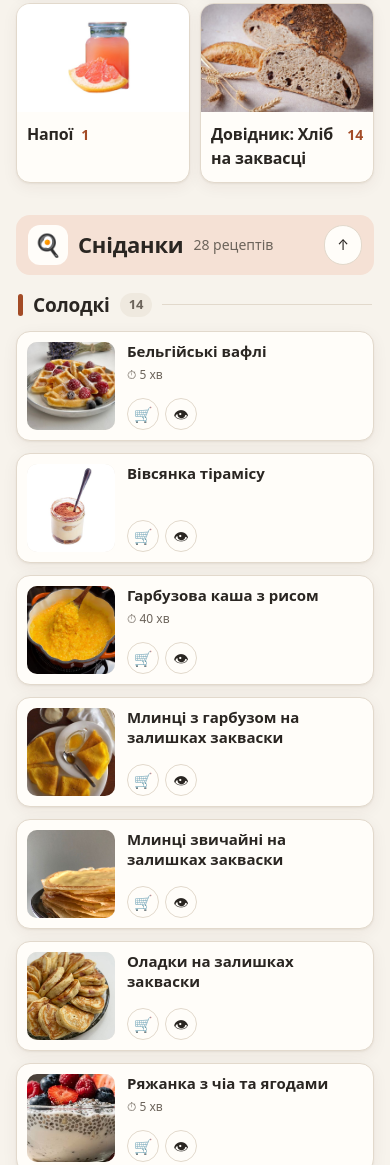
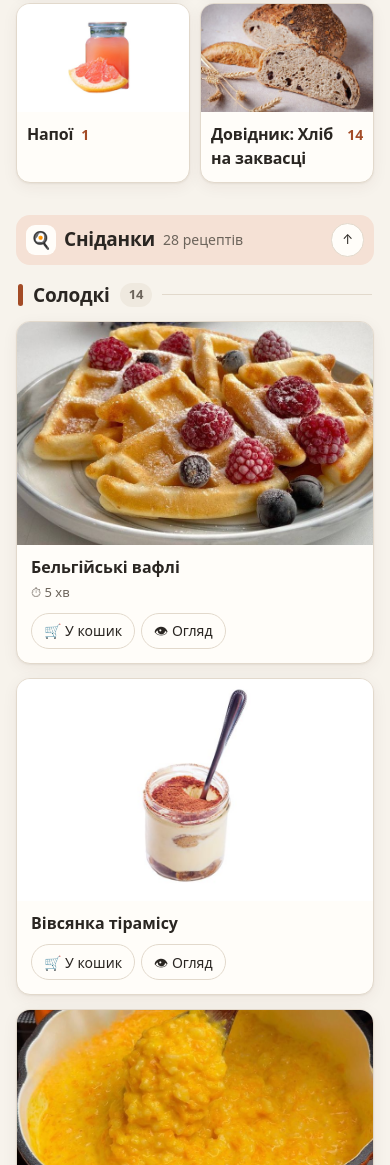
Before and after one commit to YuliiaRiabchuk/recipe-book, a plain HTML site: page site/index.html in a window 390 px wide. Shown: the part 1501-2666 px from the top of the page. Drawn offline with Linux system fonts and the light colour scheme.

Commit message:
Картки страв знову вертикальні, як у змісті (фото на всю ширину, великі кнопки «У кошик» і «Огляд»); менші плашки розділів
Co-Authored-By: Claude Opus 5.5 <noreply@anthropic.com>

```diff
--- a/site/index.html
+++ b/site/index.html
@@ -96,21 +96,21 @@ a.chip { color: var(--text); }
 .group-hint { color: var(--muted); font-size: 14px; margin: -6px 2px 10px; }
 .group { scroll-margin-top: 130px; }
 /* розділ: окрема плашка з відступом, щоб перехід між розділами було видно здалеку */
-.group.sec { margin: 56px 0 32px; }
+.group.sec { margin: 44px 0 28px; }
 .toc + .group.sec { margin-top: 24px; }
-.sec-head { display: flex; align-items: center; gap: 14px; padding: 14px 16px; margin: 0 0 8px; background: var(--accent-soft); border-radius: var(--radius); }
-.sec-emoji { flex: none; width: 48px; height: 48px; border-radius: 12px; background: var(--surface); display: flex; align-items: center; justify-content: center; font-size: 26px; }
-.sec-head .group-title { margin: 0; font-size: 28px; line-height: 1.15; font-weight: 800; }
+.sec-head { display: flex; align-items: center; gap: 10px; padding: 8px 12px; margin: 0 0 6px; background: var(--accent-soft); border-radius: var(--radius); }
+.sec-emoji { flex: none; width: 34px; height: 34px; border-radius: 9px; background: var(--surface); display: flex; align-items: center; justify-content: center; font-size: 19px; }
+.sec-head .group-title { margin: 0; font-size: 21px; line-height: 1.2; font-weight: 800; }
 .sec-count { color: var(--muted); font-size: 14px; white-space: nowrap; }
-.sec-up { margin-left: auto; flex: none; border: 1px solid var(--line); background: var(--surface); color: var(--text); border-radius: 999px; padding: 6px 14px; font-size: 14px; min-height: 40px; cursor: pointer; }
+.sec-up { margin-left: auto; flex: none; border: 1px solid var(--line); background: var(--surface); color: var(--text); border-radius: 999px; padding: 4px 12px; font-size: 13px; min-height: 34px; cursor: pointer; }
 .sec-up:hover { border-color: var(--accent); color: var(--accent); }
 @media (max-width: 520px) {
-  .group.sec { margin-top: 40px; }
-  .sec-head { gap: 10px; padding: 10px 12px; flex-wrap: wrap; }
-  .sec-emoji { width: 40px; height: 40px; font-size: 22px; }
-  .sec-head .group-title { font-size: 22px; }
+  .group.sec { margin-top: 36px; }
+  .sec-head { gap: 8px; padding: 8px 10px; }
+  .sec-emoji { width: 30px; height: 30px; font-size: 17px; }
+  .sec-head .group-title { font-size: 19px; }
   .sec-up span { display: none; }
-  .sec-up { padding: 6px 12px; }
+  .sec-up { padding: 4px 10px; }
 }
 .toc { margin-bottom: 32px; scroll-margin-top: 130px; }
 .toc .group-title { margin: 12px 2px 12px; }
@@ -156,7 +156,7 @@ a.chip { color: var(--text); }
 .guide table { border-collapse: collapse; font-size: 14px; min-width: 100%; }
 .guide th, .guide td { border: 1px solid var(--line); padding: 6px 10px; text-align: left; vertical-align: top; }
 .guide th { background: var(--surface-2); }
-.grid { display: grid; gap: 12px; grid-template-columns: repeat(auto-fill, minmax(240px, 1fr)); }
+.grid { display: grid; gap: 14px; grid-template-columns: repeat(auto-fill, minmax(230px, 1fr)); }
 #grid { padding-bottom: 40px; }
 .card {
   text-align: left; background: var(--surface); border: 1px solid var(--line); border-radius: var(--radius);
@@ -203,15 +203,13 @@ ol.steps li { margin-bottom: 14px; padding-left: 4px; }
 ol.steps li::marker { color: var(--accent); font-weight: 600; font-variant-numeric: tabular-nums; }
 .hero { width: 100%; max-height: 420px; object-fit: cover; border-radius: var(--radius); display: block; margin-bottom: 12px; background: var(--surface-2); }
 /* компактна горизонтальна картка: фото зліва, текст і кнопки-іконки справа; 4 в ряд на десктопі */
-.card { overflow: hidden; position: relative; flex-direction: row; align-items: stretch; gap: 12px; padding: 10px; }
-.card .thumb, .card .thumb-ph { flex: none; width: 88px; height: 88px; border-radius: 10px; object-fit: cover; display: block; background: var(--surface-2); align-self: flex-start; }
-.card .thumb-ph { display: flex; align-items: center; justify-content: center; font-size: 34px; }
-.card-main { flex: 1; min-width: 0; display: flex; flex-direction: column; gap: 4px; }
-.card h3 { font-size: 15px; line-height: 1.3; }
+/* картка страви в стилі змісту: фото зверху на всю ширину, нижче назва, час і великі кнопки */
+.card { overflow: hidden; position: relative; padding: 0; gap: 0; }
+.card .thumb, .card .thumb-ph { width: 100%; aspect-ratio: 16 / 10; height: auto; object-fit: cover; display: block; background: var(--surface-2); }
+.card .thumb-ph { display: flex; align-items: center; justify-content: center; font-size: 44px; }
+.card-main { flex: 1; min-width: 0; display: flex; flex-direction: column; gap: 6px; padding: 12px 14px 14px; }
+.card h3 { font-size: 16px; line-height: 1.3; }
 .card h3 .card-open { display: -webkit-box; -webkit-line-clamp: 2; -webkit-box-orient: vertical; overflow: hidden; }
-.card .meta { font-size: 12px; gap: 2px 8px; }
-.card .badge { font-size: 11px; }
-.card-acts .chip.ic { width: 32px; height: 32px; min-height: 32px; padding: 0; display: inline-flex; align-items: center; justify-content: center; font-size: 15px; line-height: 1; }
 /* уся картка відкриває рецепт, кнопки дій лежать поверх */
 .card-open { background: none; border: 0; padding: 0; margin: 0; font: inherit; color: inherit; text-align: left; cursor: pointer; }
 .card-open::after { content: ''; position: absolute; inset: 0; border-radius: var(--radius); }
@@ -792,7 +790,7 @@ ul.ings li > span:first-child { min-width: 0; }
         '<h3><button type="button" class="card-open" data-id="' + esc(r.id) + '">' + esc(r.title) + '</button></h3>' +
         (bits.length ? '<div class="meta">' + bits.join('<span>·</span>') + '</div>' : '') + match + (badges ? '<div>' + badges + '</div>' : '') +
         '<div class="card-acts">' + cartChip(r) +
-        '<button type="button" class="chip ic" data-qv="' + esc(r.id) + '" title="Швидкий перегляд" aria-label="Швидкий перегляд: ' + esc(r.title) + '">👁</button></div></div></div>';
+        '<button type="button" class="chip" data-qv="' + esc(r.id) + '" title="Швидкий перегляд" aria-label="Швидкий перегляд: ' + esc(r.title) + '">👁 Огляд</button></div></div></div>';
     };
     // у режимі холодильника — один список за збігом, інакше розділи в порядку CATEGORIES
     if (state.fridge && Object.keys(scores).length) {
@@ -929,8 +927,8 @@ ul.ings li > span:first-child { min-width: 0; }
   /* ---------- «у кошик» з картки і швидкий перегляд ---------- */
   function cartChip(r) {
     var on = !!cartEntry(r.id);
-    return '<button type="button" class="chip ic" data-cart="' + esc(r.id) + '" aria-pressed="' + on + '" title="' + (on ? 'У кошику' : 'У кошик') + '" aria-label="' +
-      (on ? 'Прибрати з кошика: ' : 'Додати в кошик: ') + esc(r.title) + '">' + (on ? '✓' : '🛒') + '</button>';
+    return '<button type="button" class="chip" data-cart="' + esc(r.id) + '" aria-pressed="' + on + '" title="' + (on ? 'У кошику' : 'У кошик') + '" aria-label="' +
+      (on ? 'Прибрати з кошика: ' : 'Додати в кошик: ') + esc(r.title) + '">' + (on ? '✓ У кошику' : '🛒 У кошик') + '</button>';
   }
   // з картки рецепт іде в кошик з порціями й формою з рецепта; повторний дотик прибирає
   function toggleCart(id) {
```
